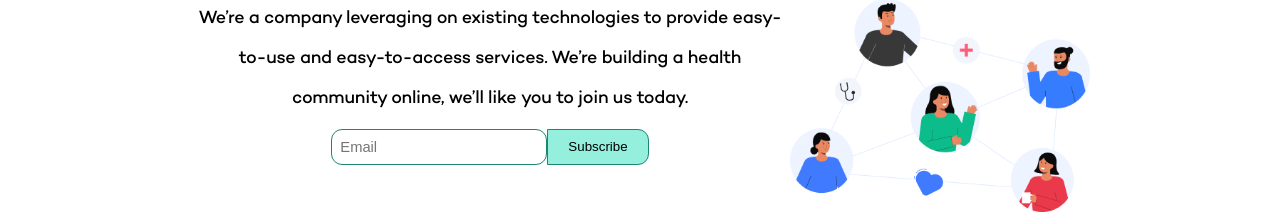
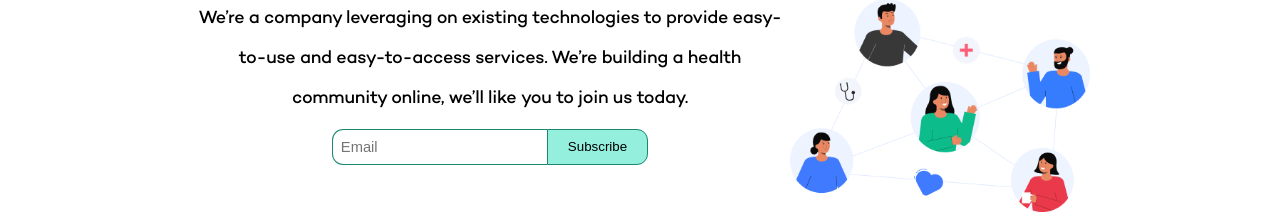
Before and after one commit to OdysseusOma/consolthq, a React (Create React App) app: page / in a window 1280 px wide. Shown: the part 1470-1689 px from the top of the page. Built offline with nearby package versions, Linux system fonts and the light colour scheme.

Commit message:
terms and privacy resize

```diff
--- a/src/components/PrivacyPolicy.jsx
+++ b/src/components/PrivacyPolicy.jsx
@@ -8,7 +8,7 @@ import './privacyPolicy.css'
 const PrivacyPolicy = () => {
 
   return (
-    <div className='policydiv'>
+    <div className='policydiv' style={{width: '100%'}}>
         <Navbar />
         <div style={{maxWidth: '90vw', display: 'flex', flexDirection: 'column', margin: 'auto'}}>
 
--- a/src/components/Terms.jsx
+++ b/src/components/Terms.jsx
@@ -4,7 +4,7 @@ import Footer from './Footer'
 
 const Terms = () => {
   return (
-    <div  className='policydiv'>
+    <div  className='policydiv' style={{width: '100%'}}>
         <Navbar />
         <div style={{maxWidth: '90vw', display: 'flex', flexDirection: 'column', margin: 'auto'}}>
             <h2 style={{textAlign: 'center'}}><b className='policyP'>TERMS AND CONDITIONS</b></h2>
--- a/src/components/newsletter.css
+++ b/src/components/newsletter.css
@@ -10,8 +10,11 @@
 .inputArea {
     width: 100%;
     padding: 0.5rem;
-    border: 0.735669px solid #1B8772;
-    border-radius: 11.035px;
+    border: none;
+    border-top: 0.735669px solid #1B8772;
+    border-bottom: 0.735669px solid #1B8772;
+    border-left: 0.735669px solid #1B8772;
+    border-radius: 11.035px 0 0 11.035px;
     resize: none;
     font-size: 16px;
     font-weight: 400;
```
Also changed, not shown: src/assets/instapngtree.png (added).
